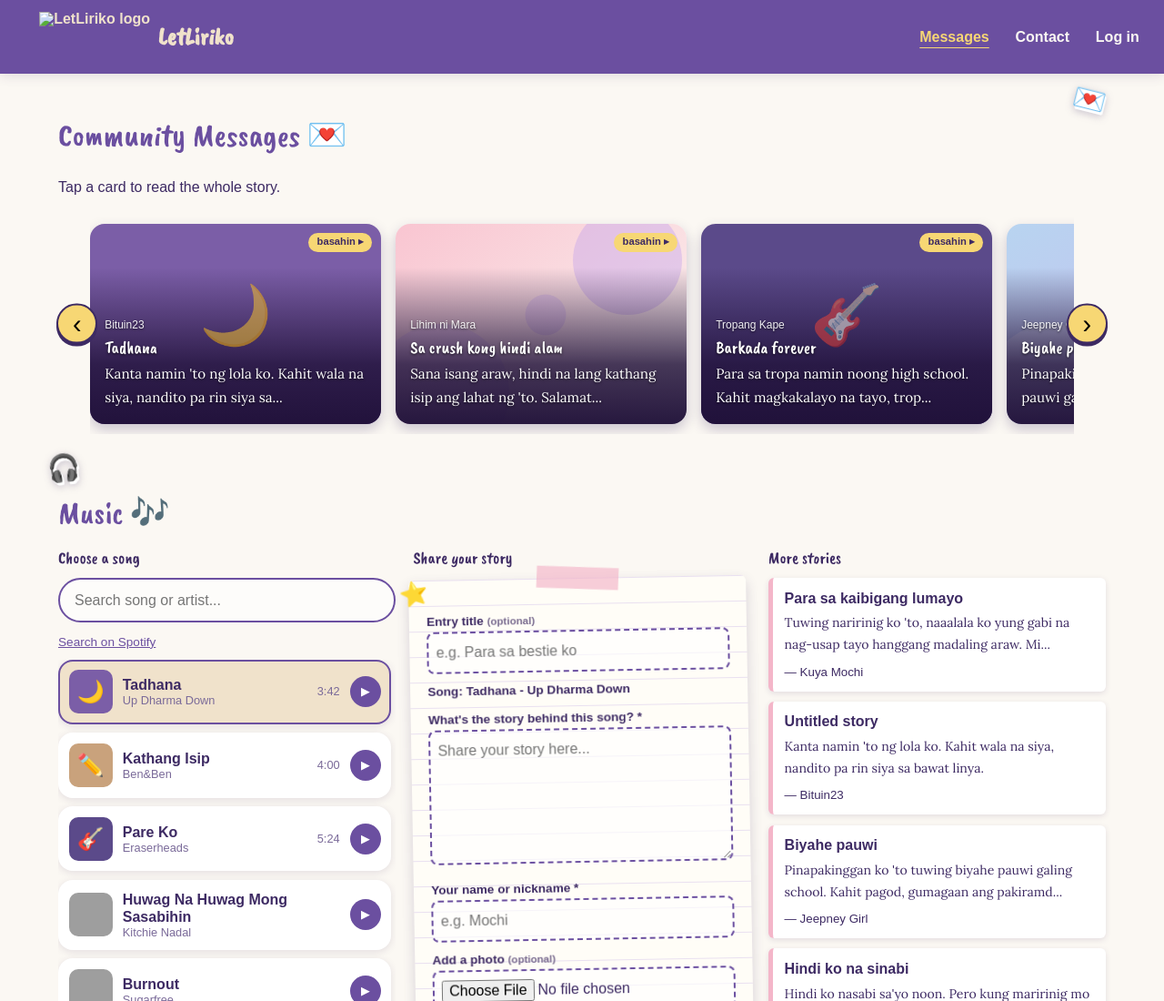
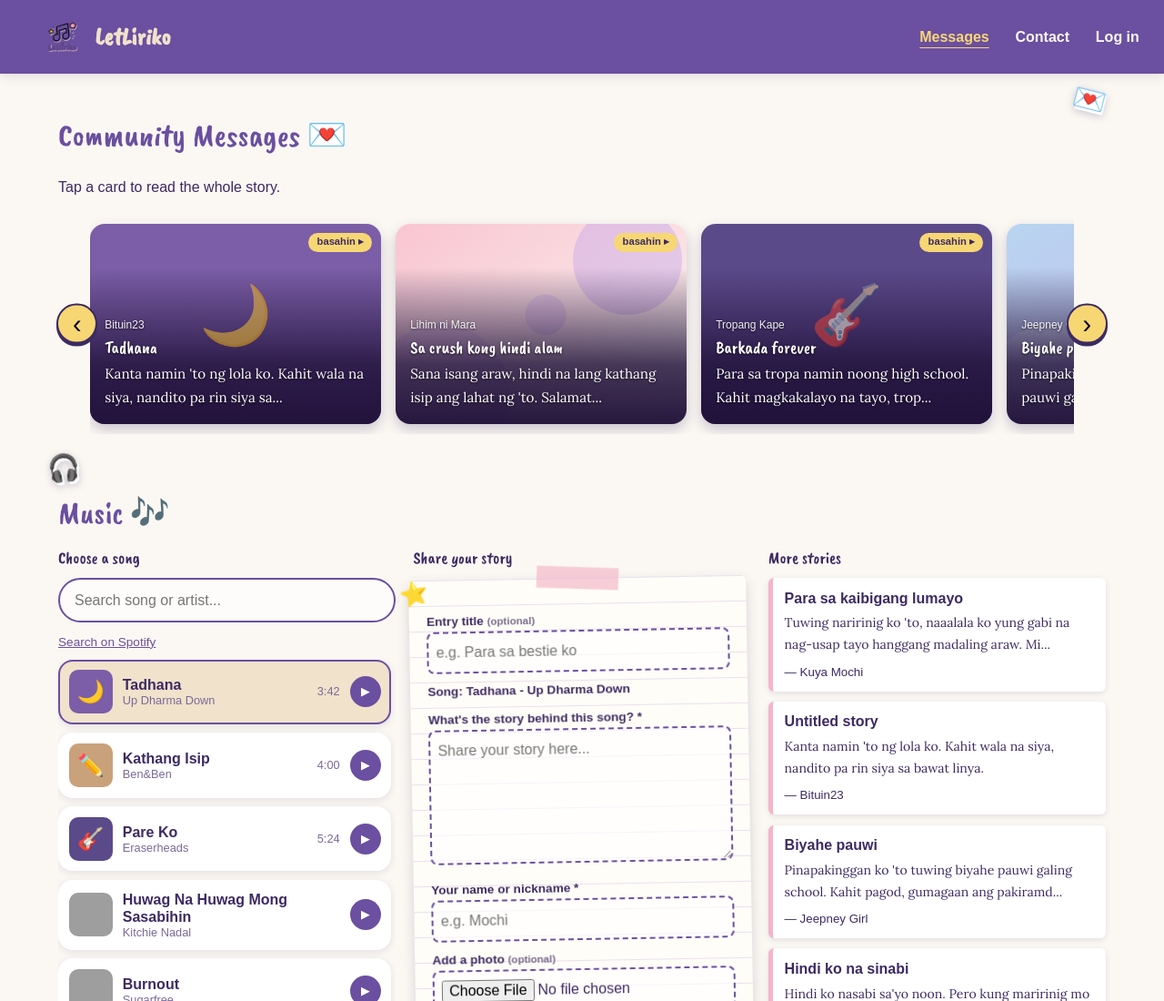
Before and after one commit to letliriko/letliriko, a plain HTML site: page messages.html in a window 1280 px wide. Shown: the top 1100 px of the page at 91% size. Drawn offline with nearby package versions, Linux system fonts and the light colour scheme; no server answers; grey boxes are pictures that could not be loaded; a script that the page names is missing; a web font is replaced by a local one.

Commit message:
messages.html

```diff
--- a/messages.html
+++ b/messages.html
@@ -2,7 +2,7 @@
 <html lang="en">
 <head><meta charset="UTF-8"><meta name="viewport" content="width=device-width, initial-scale=1"><title>Messages | LetLiriko</title><link rel="stylesheet" href="style.css"></head>
 <body>
-<nav class="site-nav"><a class="brand" href="index.html" aria-label="LetLiriko home"><img src="assets/letliriko-logo.png" alt="LetLiriko logo"><span>LetLiriko</span></a><div class="nav-links"><a class="active" href="messages.html">Messages</a><a href="contact.html">Contact</a><a href="account.html" id="accountNav">Log in</a></div></nav>
+<nav class="site-nav"><a class="brand" href="index.html" aria-label="LetLiriko home"><img src="letliriko-logo.png" alt="LetLiriko logo"><span>LetLiriko</span></a><div class="nav-links"><a class="active" href="messages.html">Messages</a><a href="contact.html">Contact</a><a href="account.html" id="accountNav">Log in</a></div></nav>
 <section class="deco-sec preview-section"><span class="sticker small" style="right:2%;top:10px;--r:10deg">💌</span><h2>Community Messages 💌</h2><p>Tap a card to read the whole story.</p>
   <div class="slider"><button class="arrow l" type="button" onclick="slide(-1)" aria-label="Previous entries">‹</button><div id="slides" tabindex="0" aria-label="Entry previews"></div><button class="arrow r" type="button" onclick="slide(1)" aria-label="Next entries">›</button></div>
 </section>
```
